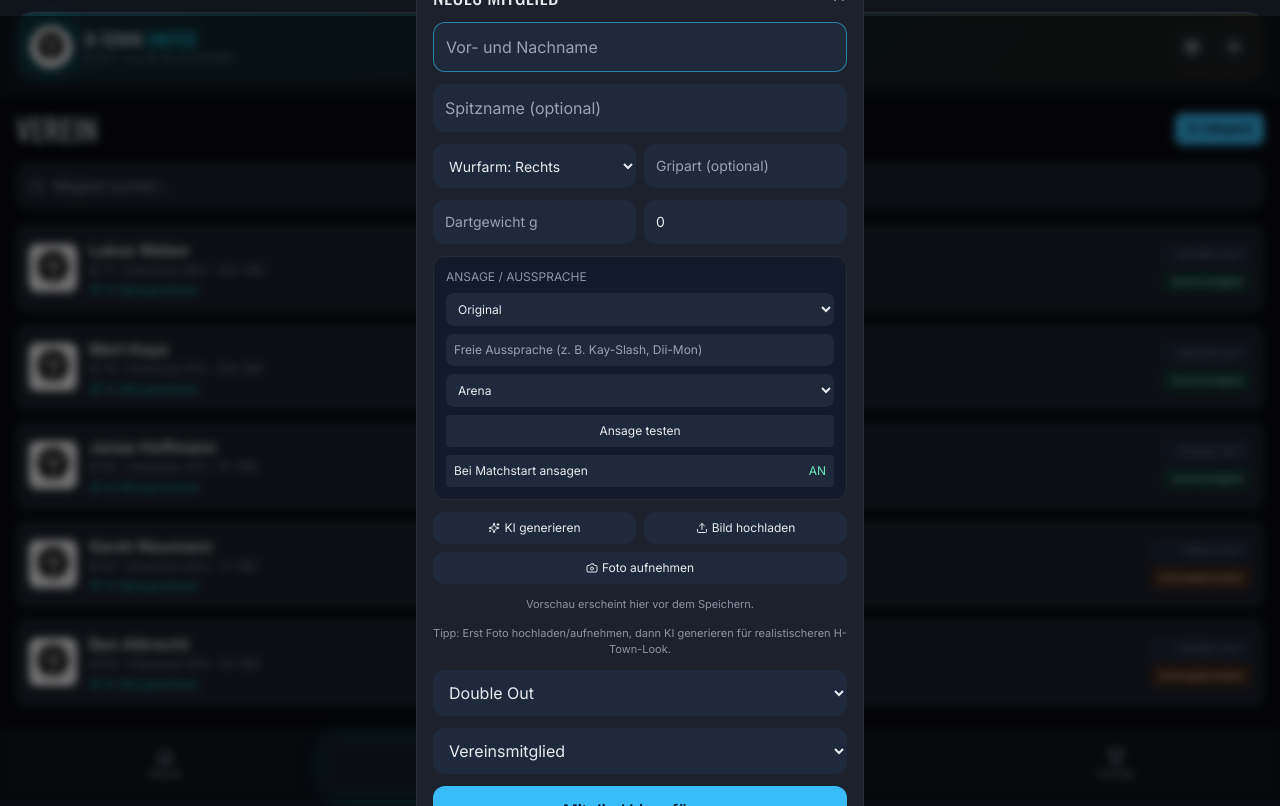
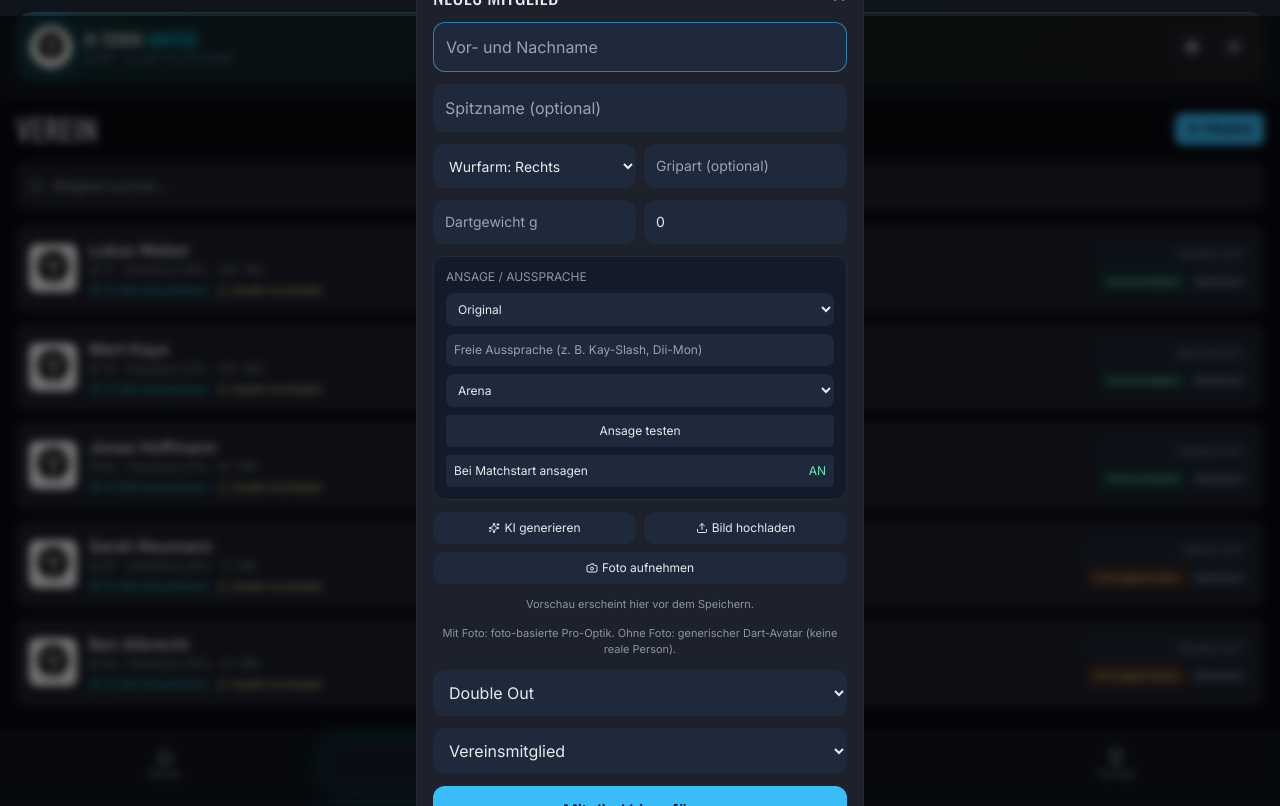
Before and after one commit to Martin-Mue/H-Town-United-Dartsapp-byClawdbot, a React (Vite) app in the folder frontend/: page /players in a window 1280 px wide. Both pictures are taken after a click on the button "Mitglied". Built offline with nearby package versions, Linux system fonts and the light colour scheme.

Commit message:
feat: improve player AI image flow with photo-based generation and persistent avatar modes

```diff
--- a/frontend/src/features/players/PlayersPage.tsx
+++ b/frontend/src/features/players/PlayersPage.tsx
@@ -23,6 +23,8 @@ type ManagedPlayer = {
   pressurePerformanceIndex: number;
   total180s: number;
   avatarUrl: string;
+  avatarSourcePhoto?: string;
+  avatarKind?: 'GENERIC_AI' | 'PHOTO_STYLIZED';
 };
 
 const STORAGE_KEY = 'htown-players';
@@ -55,8 +57,8 @@ const SEED_PLAYERS: ManagedPlayer[] = [
   { id: 'seed-ben', displayName: 'Ben Albrecht', membershipStatus: 'TRIAL', preferredCheckoutMode: 'DOUBLE_OUT', notes: 'Schnuppermodus, strong on T20 reps.', currentAverage: 54, checkoutPercentage: 25, pressurePerformanceIndex: 57, total180s: 3, avatarUrl: '' },
 ];
 
-async function generateHtownAvatar(displayName: string, seed = 'htown'): Promise<string> {
-  const prompt = encodeURIComponent(`professional darts player portrait, H-Town United dart jersey, dark arena lights, realistic, ${displayName}`);
+async function generateGenericDartAvatar(displayName: string, seed = 'htown'): Promise<string> {
+  const prompt = encodeURIComponent(`stylized fictional darts avatar, comic esports character, H-Town United jersey, no real person, clean face portrait, ${displayName}`);
   const url = `https://image.pollinations.ai/prompt/${prompt}?width=512&height=512&seed=${encodeURIComponent(`${seed}-${displayName}`)}`;
   try {
     const response = await fetch(url);
@@ -68,7 +70,7 @@ async function generateHtownAvatar(displayName: string, seed = 'htown'): Promise
   }
 }
 
-async function stylizeFromSourceImage(sourceDataUrl: string): Promise<string> {
+async function generateProAvatarFromSourceImage(sourceDataUrl: string): Promise<string> {
   const img = await loadImage(sourceDataUrl);
   const canvas = document.createElement('canvas');
   canvas.width = 768;
@@ -143,10 +145,16 @@ export function PlayersPage() {
   const [sourcePhotoInput, setSourcePhotoInput] = useState('');
   const [cameraOn, setCameraOn] = useState(false);
   const [isGenerating, setIsGenerating] = useState(false);
+  const [uploadTarget, setUploadTarget] = useState<'modal' | string>('modal');
 
   const persist = (next: ManagedPlayer[]) => {
     setPlayers(next);
     window.localStorage.setItem(STORAGE_KEY, JSON.stringify(next));
+  };
+
+
+  const updatePlayerAvatar = (playerId: string, updater: (player: ManagedPlayer) => ManagedPlayer) => {
+    persist(players.map((p) => (p.id === playerId ? updater(p) : p)));
   };
 
   const filtered = useMemo(() => players.filter((p) => p.displayName.toLowerCase().includes(query.toLowerCase())), [players, query]);
@@ -156,7 +164,11 @@ export function PlayersPage() {
     if (!trimmedName) return;
 
     let finalAvatar = avatarInput;
-    if (!finalAvatar) finalAvatar = await generateHtownAvatar(trimmedName, 'create');
+    if (!finalAvatar) {
+      finalAvatar = sourcePhotoInput
+        ? await generateProAvatarFromSourceImage(sourcePhotoInput)
+        : await generateGenericDartAvatar(trimmedName, 'create');
+    }
 
     persist([
       ...players,
@@ -179,6 +191,8 @@ export function PlayersPage() {
         pressurePerformanceIndex: 0,
         total180s: 0,
         avatarUrl: finalAvatar || sourcePhotoInput || '',
+        avatarSourcePhoto: sourcePhotoInput || undefined,
+        avatarKind: sourcePhotoInput ? 'PHOTO_STYLIZED' : 'GENERIC_AI',
       },
     ]);
 
@@ -206,10 +220,10 @@ export function PlayersPage() {
     setIsGenerating(true);
     try {
       if (sourcePhotoInput) {
-        const styled = await stylizeFromSourceImage(sourcePhotoInput);
+        const styled = await generateProAvatarFromSourceImage(sourcePhotoInput);
         setAvatarInput(styled);
       } else {
-        const generated = await generateHtownAvatar(trimmedName, 'modal');
+        const generated = await generateGenericDartAvatar(trimmedName, 'modal');
         setAvatarInput(generated);
       }
     } finally {
@@ -218,17 +232,43 @@ export function PlayersPage() {
   };
 
   const generateAvatarForPlayer = async (playerId: string, displayName: string) => {
-    const generated = await generateHtownAvatar(displayName, playerId);
+    const player = players.find((p) => p.id === playerId);
+    if (!player) return;
+
+    const generated = player.avatarSourcePhoto
+      ? await generateProAvatarFromSourceImage(player.avatarSourcePhoto)
+      : await generateGenericDartAvatar(displayName, playerId);
+
     if (!generated) return;
-    persist(players.map((p) => (p.id === playerId ? { ...p, avatarUrl: generated } : p)));
+    updatePlayerAvatar(playerId, (p) => ({
+      ...p,
+      avatarUrl: generated,
+      avatarKind: p.avatarSourcePhoto ? 'PHOTO_STYLIZED' : 'GENERIC_AI',
+    }));
   };
 
   const onUploadFile = async (event: React.ChangeEvent<HTMLInputElement>) => {
     const file = event.target.files?.[0];
     if (!file) return;
     const dataUrl = await fileToDataUrl(file);
-    setSourcePhotoInput(dataUrl);
-    setAvatarInput(dataUrl);
+
+    if (uploadTarget === 'modal') {
+      setSourcePhotoInput(dataUrl);
+      setAvatarInput(dataUrl);
+    } else {
+      const playerId = uploadTarget;
+      const player = players.find((p) => p.id === playerId);
+      if (!player) return;
+      const styled = await generateProAvatarFromSourceImage(dataUrl);
+      updatePlayerAvatar(playerId, (p) => ({
+        ...p,
+        avatarSourcePhoto: dataUrl,
+        avatarUrl: styled || dataUrl,
+        avatarKind: 'PHOTO_STYLIZED',
+      }));
+    }
+
+    event.target.value = '';
   };
 
   const toggleCamera = async () => {
@@ -270,6 +310,12 @@ export function PlayersPage() {
     setCameraOn(false);
   };
 
+
+  const uploadSourceForPlayer = (playerId: string) => {
+    setUploadTarget(playerId);
+    fileInputRef.current?.click();
+  };
+
   return (
     <section className="space-y-4 animate-[fadeIn_.25s_ease]">
       <div className="flex items-center justify-between">
@@ -292,9 +338,14 @@ export function PlayersPage() {
               <div className="min-w-0">
                 <p className="font-semibold truncate">{player.displayName}{player.nickname ? ` "${player.nickname}"` : ''}</p>
                 <p className="text-xs muted-text">Ø {player.currentAverage} · Checkout {player.checkoutPercentage}% · {player.total180s}x 180</p>
-                <button onClick={() => generateAvatarForPlayer(player.id, player.displayName)} className="mt-1 text-[11px] primary-text flex items-center gap-1">
-                  <Sparkles size={12} /> KI-Bild generieren
-                </button>
+                <div className="mt-1 flex flex-wrap gap-2">
+                  <button onClick={() => generateAvatarForPlayer(player.id, player.displayName)} className="text-[11px] primary-text flex items-center gap-1">
+                    <Sparkles size={12} /> KI-Bild aktualisieren
+                  </button>
+                  <button onClick={() => uploadSourceForPlayer(player.id)} className="text-[11px] text-amber-200 flex items-center gap-1">
+                    <Upload size={12} /> Quelle hochladen
+                  </button>
+                </div>
               </div>
             </div>
             <div className="text-right">
@@ -302,6 +353,7 @@ export function PlayersPage() {
               <span className={`mt-1 inline-block text-[10px] rounded px-2 py-1 ${player.membershipStatus === 'CLUB_MEMBER' ? 'bg-emerald-900/40 text-emerald-200' : 'bg-amber-900/40 text-amber-200'}`}>
                 {player.membershipStatus === 'CLUB_MEMBER' ? 'Vereinsmitglied' : 'Schnuppermodus'}
               </span>
+              <span className="mt-1 inline-block text-[10px] rounded px-2 py-1 bg-slate-800 text-slate-300">{player.avatarKind === 'PHOTO_STYLIZED' ? 'Foto-basiert' : 'Generisch'}</span>
             </div>
           </article>
         ))}
@@ -355,7 +407,7 @@ export function PlayersPage() {
               <button onClick={generateAvatarForModal} disabled={isGenerating} className="rounded-xl bg-slate-800 p-2 text-xs flex items-center justify-center gap-1 disabled:opacity-60">
                 {isGenerating ? <><Loader2 size={12} className="animate-spin" /> Generiere...</> : <><Sparkles size={12} /> KI generieren</>}
               </button>
-              <button onClick={() => fileInputRef.current?.click()} className="rounded-xl bg-slate-800 p-2 text-xs flex items-center justify-center gap-1">
+              <button onClick={() => { setUploadTarget('modal'); fileInputRef.current?.click(); }} className="rounded-xl bg-slate-800 p-2 text-xs flex items-center justify-center gap-1">
                 <Upload size={12} /> Bild hochladen
               </button>
               <button onClick={toggleCamera} className="col-span-2 rounded-xl bg-slate-800 p-2 text-xs flex items-center justify-center gap-1">
@@ -374,7 +426,7 @@ export function PlayersPage() {
 
             {avatarInput && <img src={avatarInput} alt="Avatar preview" className="h-32 w-32 mx-auto rounded-xl object-cover border soft-border" />}
             {!avatarInput && <p className="text-[11px] muted-text text-center">Vorschau erscheint hier vor dem Speichern.</p>}
-            <p className="text-[11px] muted-text text-center">Tipp: Erst Foto hochladen/aufnehmen, dann KI generieren für realistischeren H-Town-Look.</p>
+            <p className="text-[11px] muted-text text-center">Mit Foto: foto-basierte Pro-Optik. Ohne Foto: generischer Dart-Avatar (keine reale Person).</p>
 
             <select value={modeInput} onChange={(e) => setModeInput(e.target.value as CheckoutMode)} className="w-full rounded-xl bg-slate-800 p-3">
               <option value="SINGLE_OUT">Single Out</option>
```
